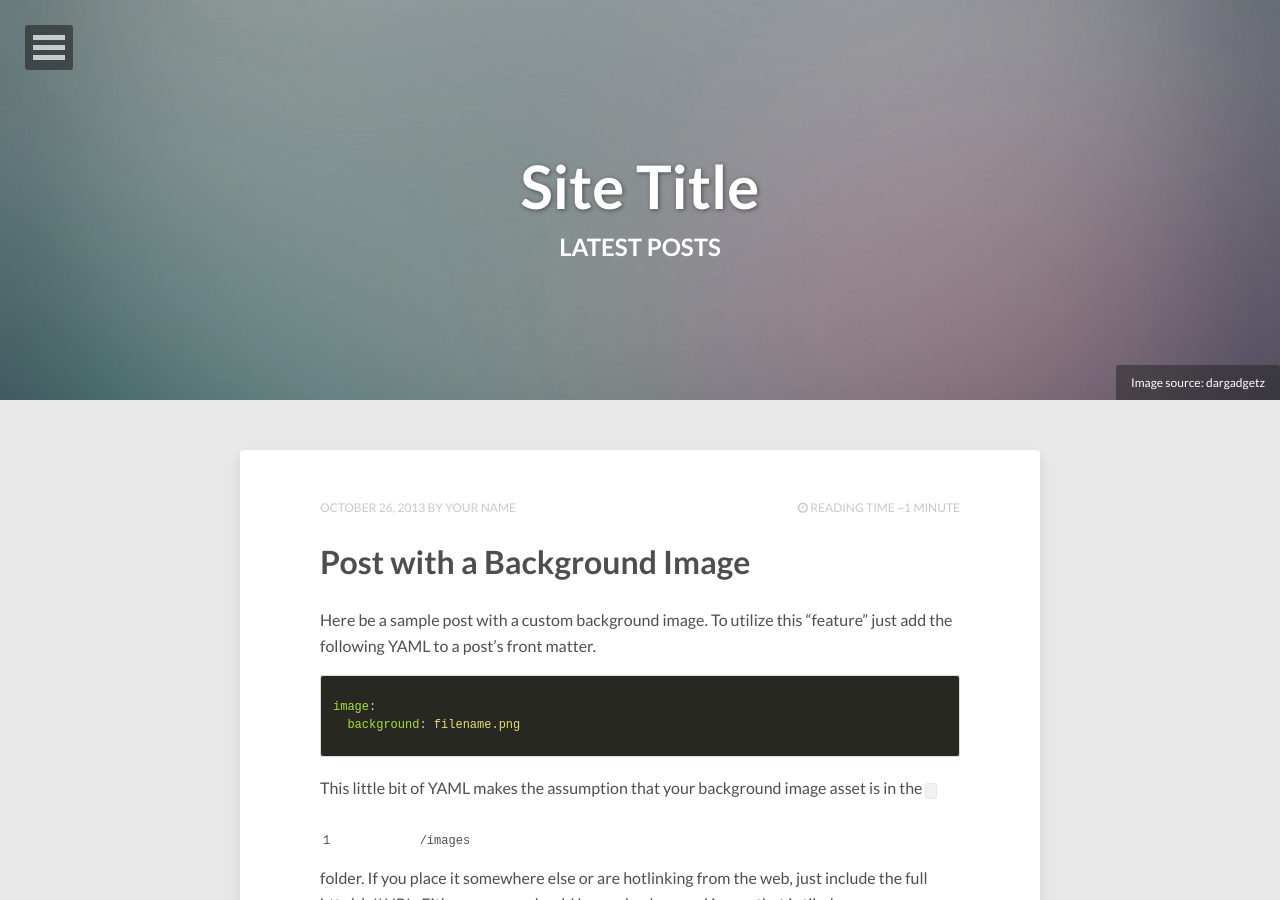
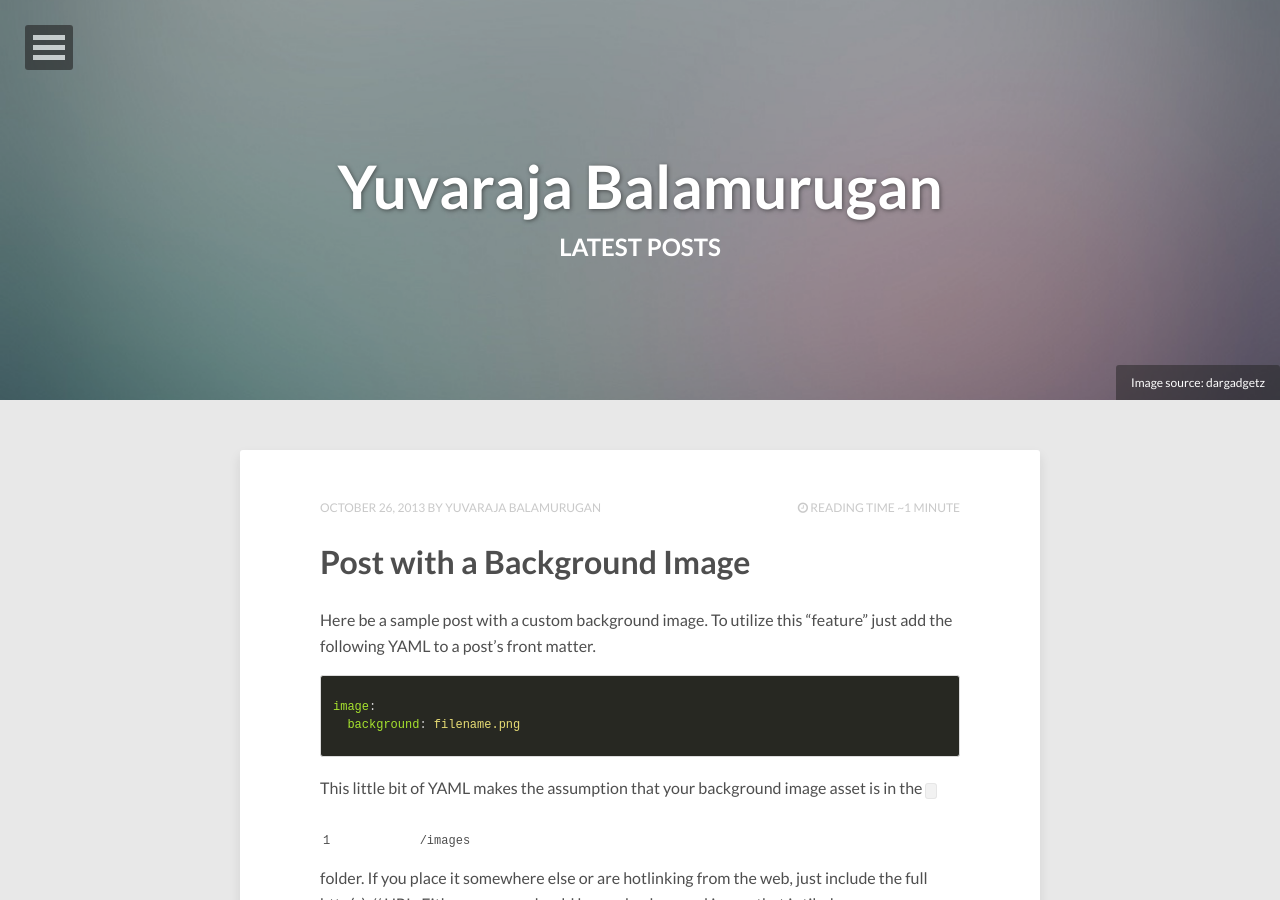
Before and after one commit to Charizard/charizard.github.io, a Jekyll site: the page built from index.html, in a window 1280 px wide and 900 px high. Built offline with Jekyll 4.4.1, drawn with Linux system fonts in a browser that asks for light colours; nearby versions of some CDN libraries; the list of posts is cut into pages by our own code; some of the changed text lies outside the part shown.

Commit message:
Updated the avatar image and changed the configs

```diff
--- a/_config.yml
+++ b/_config.yml
@@ -1,4 +1,4 @@
-title:            Site Title
+title:            Yuvaraja Balamurugan
 description:      Describe your website here.
 disqus_shortname: hpstrtheme
 reading_time:     true
@@ -9,14 +9,14 @@
 
 # Owner/author information
 owner:
-  name:           Your Name
+  name:           Yuvaraja Balamurugan
   avatar:         avatar.jpg
   bio:            "Your bio goes here. It shouldn't be super long but a good two sentences or two should suffice."
-  email:          you@email.com
+  email:          yuv.slm@gmail.com
   # Social networking links used in footer. Update and remove as you like.
-  twitter:
-  facebook:
-  github:
+  twitter:        "Charizard_"
+  facebook:       "YuviCharizard"
+  github:         "Charizard"
   stackexchange:
   linkedin:
   instagram:
@@ -36,7 +36,7 @@
 bing_verify:
 
 # http://en.wikipedia.org/wiki/List_of_tz_database_time_zones
-timezone:    America/New_York
+timezone:    Asia/Calcutta
 future:      true
 highlighter: pygments
 markdown:    kramdown
```
Also changed, not shown: images/avatar.jpg.
